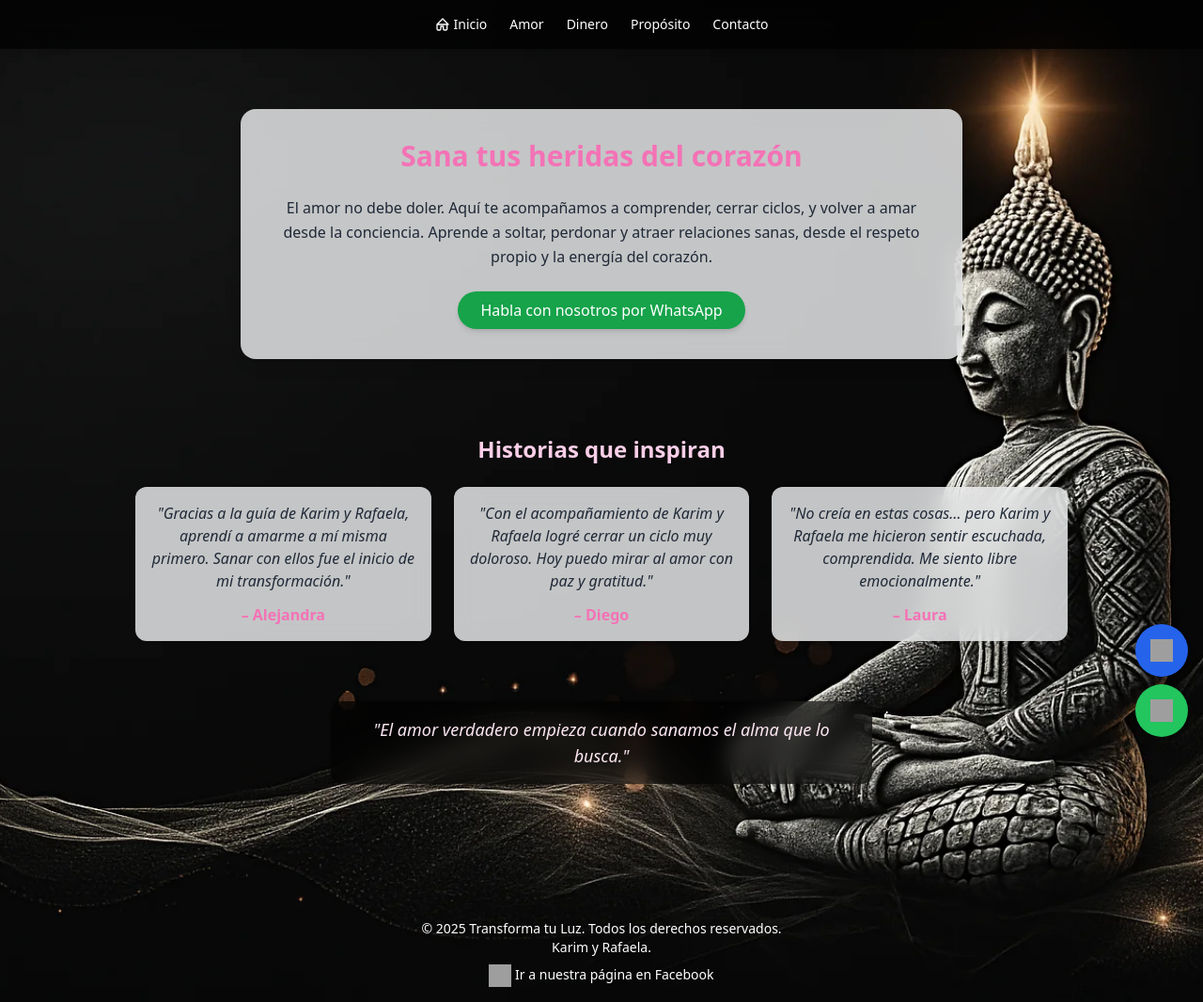
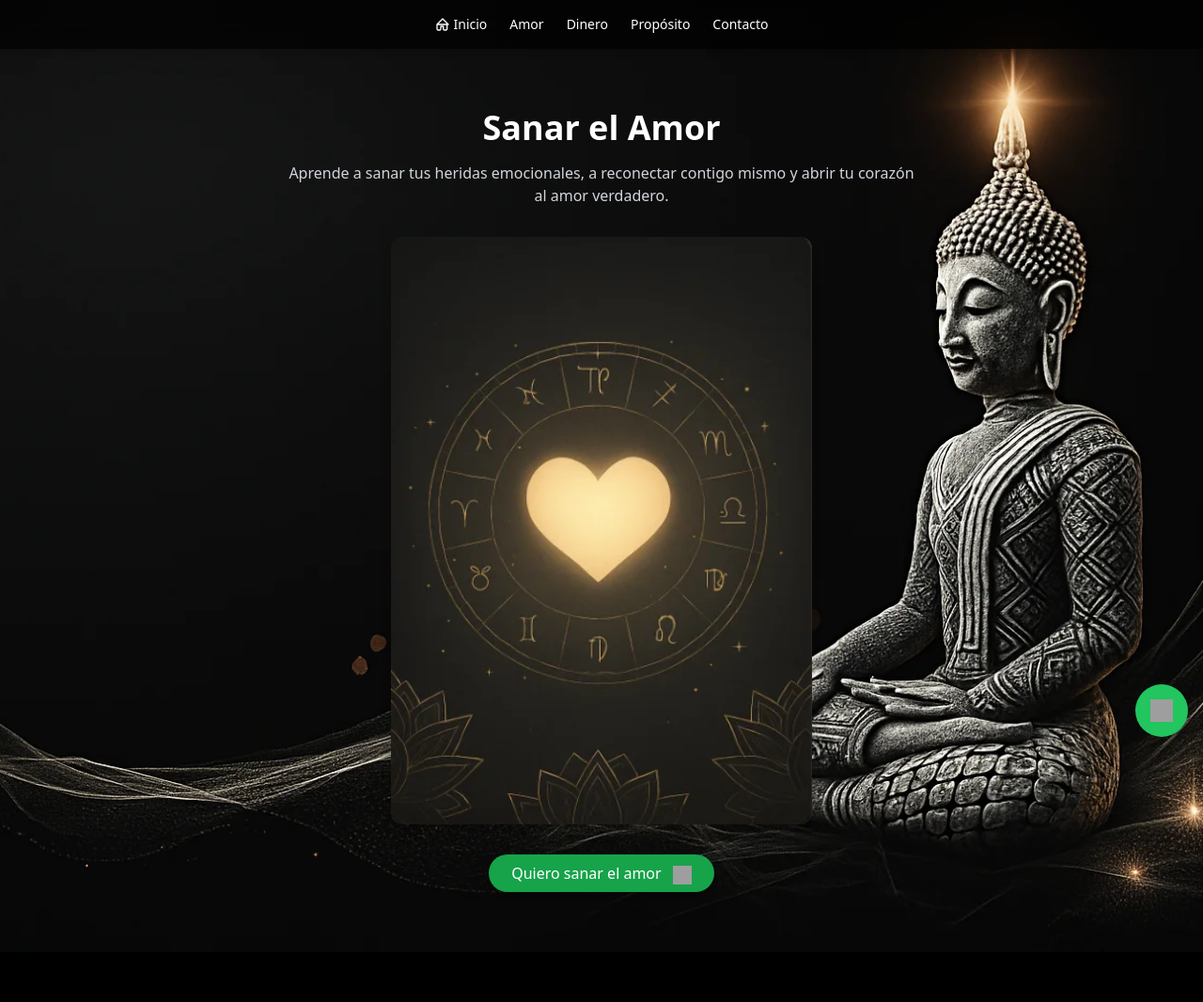
Before and after one commit to Egonzalezc97/transformaTuLuz, an Astro site: page /amor in a window 1280 px wide. Shown: the whole page at 94% size. After the commit the page ends 1013 px from the top, so only its background shows below. Built offline with nearby package versions, Linux system fonts and the light colour scheme; Astro itself is replaced by a stand-in of ours; grey boxes are pictures that could not be loaded.

Commit message:
agregar conversiones google ads

```diff
--- a/src/pages/amor.astro
+++ b/src/pages/amor.astro
@@ -1,6 +1,6 @@
 ---
-import { Image } from 'astro:assets';
 import fondoBuda from '../assets/fondo_buda.webp';
+import amorImg from '../assets/amor_dark.webp';
 import Navbar from '../components/Navbar.astro';
 ---
 
@@ -9,97 +9,47 @@ import Navbar from '../components/Navbar.astro';
     <meta charset="UTF-8" />
     <meta name="viewport" content="width=device-width, initial-scale=1.0" />
     <title>Sanar el Amor | Transforma tu Luz</title>
-
-    <!-- Google tag (gtag.js) -->
-    <script async src="https://www.googletagmanager.com/gtag/js?id=AW-17216123599" is:inline></script>
+    <script async src="https://www.googletagmanager.com/gtag/js?id=AW-17216123599"></script>
     <script is:inline>
       window.dataLayer = window.dataLayer || [];
-      function gtag(){ dataLayer.push(arguments); }
+      function gtag() { dataLayer.push(arguments); }
       gtag('js', new Date());
       gtag('config', 'AW-17216123599');
+
+      function trackWhatsAppConversion() {
+        gtag('event', 'conversion', {
+          'send_to': 'AW-17216123599/MseyCIfJo98aEM_lpJFA'
+        });
+      }
     </script>
   </head>
-
   <body class="relative min-h-screen bg-black bg-cover bg-center text-white" style={`background-image: url(${fondoBuda.src})`}>
-
-    <!-- Navbar -->
     <Navbar />
 
     <main class="relative z-10 flex flex-col items-center justify-center px-4 py-16 text-center">
-      <!-- Cuadro principal -->
-      <div class="bg-gray-100/80 backdrop-blur-md rounded-2xl shadow-lg max-w-3xl w-full p-8 space-y-6 text-gray-800">
-        <h1 class="text-3xl font-bold text-pink-400">Sana tus heridas del corazón</h1>
-        <p class="text-base leading-relaxed">
-          El amor no debe doler. Aquí te acompañamos a comprender, cerrar ciclos,
-          y volver a amar desde la conciencia. Aprende a soltar, perdonar y atraer
-          relaciones sanas, desde el respeto propio y la energía del corazón.
-        </p>
-        <a
-          href="https://wa.me/573001112233"
-          target="_blank"
-          class="inline-block bg-green-600 hover:bg-green-700 text-white px-6 py-2 rounded-full shadow-md transition-transform hover:scale-105"
-        >
-          Habla con nosotros por WhatsApp
-        </a>
-      </div>
+      <h1 class="text-4xl font-bold mb-4">Sanar el Amor</h1>
+      <p class="max-w-2xl mb-8 text-gray-300">
+        Aprende a sanar tus heridas emocionales, a reconectar contigo mismo y abrir tu corazón al amor verdadero.
+      </p>
 
-      <!-- Testimonios -->
-      <section class="mt-20 max-w-5xl w-full px-4">
-        <h2 class="text-2xl font-semibold text-pink-200 mb-6">Historias que inspiran</h2>
-        <div class="grid gap-6 md:grid-cols-3">
-          <div class="bg-gray-100/80 backdrop-blur-md p-4 rounded-xl shadow text-gray-800">
-            <p class="italic">"Gracias a la guía de Karim y Rafaela, aprendí a amarme a mí misma primero. Sanar con ellos fue el inicio de mi transformación."</p>
-            <span class="block mt-3 font-bold text-pink-400">– Alejandra</span>
-          </div>
-          <div class="bg-gray-100/80 backdrop-blur-md p-4 rounded-xl shadow text-gray-800">
-            <p class="italic">"Con el acompañamiento de Karim y Rafaela logré cerrar un ciclo muy doloroso. Hoy puedo mirar al amor con paz y gratitud."</p>
-            <span class="block mt-3 font-bold text-pink-400">– Diego</span>
-          </div>
-          <div class="bg-gray-100/80 backdrop-blur-md p-4 rounded-xl shadow text-gray-800">
-            <p class="italic">"No creía en estas cosas… pero Karim y Rafaela me hicieron sentir escuchada, comprendida. Me siento libre emocionalmente."</p>
-            <span class="block mt-3 font-bold text-pink-400">– Laura</span>
-          </div>
-        </div>
-      </section>
+      <img src={amorImg.src} alt="Sanar el amor" class="w-full max-w-md rounded-xl shadow-lg mb-8" />
 
-      <!-- Frase espiritual destacada -->
-      <section class="mt-16 flex justify-center">
-        <div class="bg-black/60 backdrop-blur-md px-6 py-4 rounded-xl text-center max-w-xl text-pink-100 text-lg italic shadow">
-          "El amor verdadero empieza cuando sanamos el alma que lo busca."
-        </div>
-      </section>
+      <a
+        href="https://wa.me/56949787103"
+        target="_blank"
+        onclick="trackWhatsAppConversion()"
+        class="inline-block bg-green-600 hover:bg-green-700 text-white px-6 py-2 rounded-full shadow-md transition-transform hover:scale-105"
+      >
+        Quiero sanar el amor
+        <img src="https://upload.wikimedia.org/wikipedia/commons/6/6b/WhatsApp.svg" alt="WhatsApp" class="inline w-5 h-5 ml-2" />
+      </a>
     </main>
 
-    <!-- Footer -->
-    <footer class="text-center text-white text-sm mt-20 mb-4">
-      <p>© 2025 Transforma tu Luz. Todos los derechos reservados.<br />Karim y Rafaela.</p>
-      <a
-        href="https://www.facebook.com/profile.php?id=61565948404025"
-        target="_blank"
-        class="inline-block mt-2"
-      >
-        <img
-          src="https://upload.wikimedia.org/wikipedia/commons/1/1b/Facebook_icon.svg"
-          alt="Facebook"
-          class="w-6 h-6 inline"
-        />
-        Ir a nuestra página en Facebook
-      </a>
-    </footer>
-
-    <!-- Botones flotantes -->
-    <a
-      href="https://www.facebook.com/profile.php?id=61565948404025"
-      target="_blank"
-      class="fixed bottom-20 right-4 z-50 bg-blue-600 hover:bg-blue-700 text-white p-4 rounded-full shadow-lg transition-transform hover:scale-110"
-      aria-label="Ir a nuestra página en Facebook"
-    >
-      <img src="https://upload.wikimedia.org/wikipedia/commons/1/1b/Facebook_icon.svg" alt="Facebook" class="w-6 h-6 mx-auto" />
-    </a>
-
+    <!-- WhatsApp flotante -->
     <a
       href="https://wa.me/56949787103"
       target="_blank"
+      onclick="trackWhatsAppConversion()"
       class="fixed bottom-4 right-4 z-50 bg-green-500 hover:bg-green-600 text-white p-4 rounded-full shadow-lg transition-transform hover:scale-110"
       aria-label="Contáctanos por WhatsApp"
     >
--- a/src/pages/contacto.astro
+++ b/src/pages/contacto.astro
@@ -115,7 +115,7 @@ import Navbar from '../components/Navbar.astro';
       form.addEventListener('submit', function(event) {
         event.preventDefault();
         gtag('event', 'conversion', {
-          'send_to': 'AW-17216123599'
+          'send_to': 'AW-17216123599/MseyCIfJo98aEM_lpJFA'
         });
         setTimeout(() => form.submit(), 300);
       });
--- a/src/pages/dinero.astro
+++ b/src/pages/dinero.astro
@@ -34,6 +34,7 @@ import Navbar from '../components/Navbar.astro';
           La abundancia no se persigue, se manifiesta desde tu vibración interior. Karim y Rafaela te enseñarán a desbloquear tus creencias limitantes, reprogramar tu mente y abrirte a recibir lo que mereces.
         </p>
         <a
+          id="whatsappConversionBtn"
           href="https://wa.me/573001112233"
           target="_blank"
           class="inline-block bg-green-600 hover:bg-green-700 text-white px-6 py-2 rounded-full shadow-md transition-transform hover:scale-105"
@@ -43,7 +44,7 @@ import Navbar from '../components/Navbar.astro';
         </a>
       </div>
 
-      <!-- Testimonios impactantes -->
+      <!-- Testimonios -->
       <section class="mt-20 max-w-6xl w-full px-4">
         <h2 class="text-2xl font-semibold text-emerald-400 mb-10 text-center">Personas que activaron su abundancia</h2>
 
@@ -65,7 +66,7 @@ import Navbar from '../components/Navbar.astro';
         </div>
       </section>
 
-      <!-- Frase de cierre -->
+      <!-- Frase -->
       <section class="mt-16 text-emerald-100 text-lg italic text-center">
         "Cuando crees que mereces, el universo no duda en entregarte."
       </section>
@@ -106,5 +107,15 @@ import Navbar from '../components/Navbar.astro';
     >
       <img src="https://upload.wikimedia.org/wikipedia/commons/6/6b/WhatsApp.svg" alt="WhatsApp" class="w-6 h-6 mx-auto" />
     </a>
+
+    <!-- Evento de conversión -->
+    <script is:inline>
+      const whatsappBtn = document.getElementById('whatsappConversionBtn');
+      whatsappBtn?.addEventListener('click', function() {
+        gtag('event', 'conversion', {
+          'send_to': 'AW-17216123599/MseyCIfJo98aEM_lpJFA'
+        });
+      });
+    </script>
   </body>
 </html>
--- a/src/pages/index.astro
+++ b/src/pages/index.astro
@@ -14,12 +14,18 @@ import Navbar from '../components/Navbar.astro';
     <title>Transforma tu Luz</title>
 
     <!-- Google tag (gtag.js) -->
-    <script async src="https://www.googletagmanager.com/gtag/js?id=AW-17216123599" is:inline></script>
+    <script async src="https://www.googletagmanager.com/gtag/js?id=AW-17216123599"></script>
     <script is:inline>
       window.dataLayer = window.dataLayer || [];
-      function gtag(){ dataLayer.push(arguments); }
+      function gtag() { dataLayer.push(arguments); }
       gtag('js', new Date());
       gtag('config', 'AW-17216123599');
+
+      function trackWhatsAppConversion() {
+        gtag('event', 'conversion', {
+          'send_to': 'AW-17216123599/MseyCIfJo98aEM_lpJFA'
+        });
+      }
     </script>
   </head>
 
@@ -68,11 +74,11 @@ import Navbar from '../components/Navbar.astro';
         </a>
       </div>
 
-      <!-- Botón principal con conversión -->
+      <!-- Botón principal -->
       <a
         href="https://wa.me/56949787103"
         target="_blank"
-        onclick="gtag('event', 'conversion', { send_to: 'AW-17216123599/8cEJCM7KqYQZEIKF3sop' })"
+        onclick="trackWhatsAppConversion()"
         class="mt-10 inline-block bg-green-600 hover:bg-green-700 text-white px-6 py-2 rounded-full shadow-md transition-transform hover:scale-105"
       >
         Quiero más información
@@ -110,7 +116,7 @@ import Navbar from '../components/Navbar.astro';
       </a>
     </footer>
 
-    <!-- Botones flotantes -->
+    <!-- Botón Facebook -->
     <a
       href="https://www.facebook.com/profile.php?id=61565948404025"
       target="_blank"
@@ -120,10 +126,11 @@ import Navbar from '../components/Navbar.astro';
       <img src="https://upload.wikimedia.org/wikipedia/commons/1/1b/Facebook_icon.svg" alt="Facebook" class="w-6 h-6 mx-auto" />
     </a>
 
+    <!-- Botón WhatsApp -->
     <a
       href="https://wa.me/56949787103"
       target="_blank"
-      onclick="gtag('event', 'conversion', { send_to: 'AW-17216123599/8cEJCM7KqYQZEIKF3sop' })"
+      onclick="trackWhatsAppConversion()"
       class="fixed bottom-4 right-4 z-50 bg-green-500 hover:bg-green-600 text-white p-4 rounded-full shadow-lg transition-transform hover:scale-110"
       aria-label="Contáctanos por WhatsApp"
     >
```
Also changed, not shown: src/pages/proposito.astro (+14 -10 lines).
